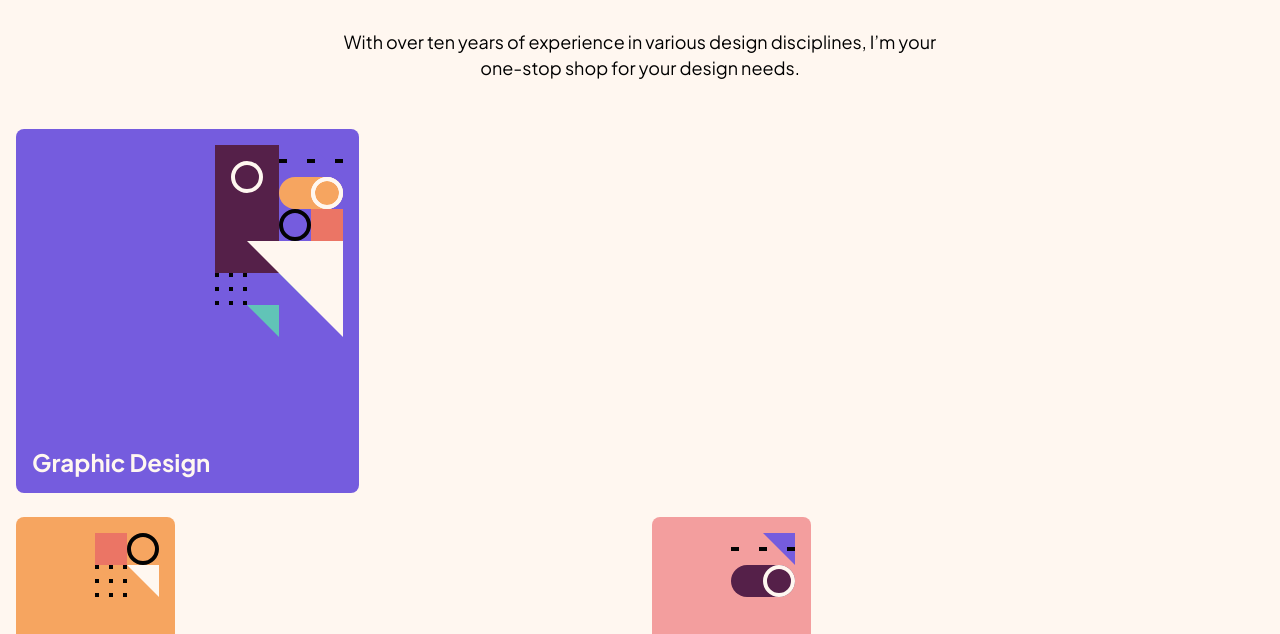
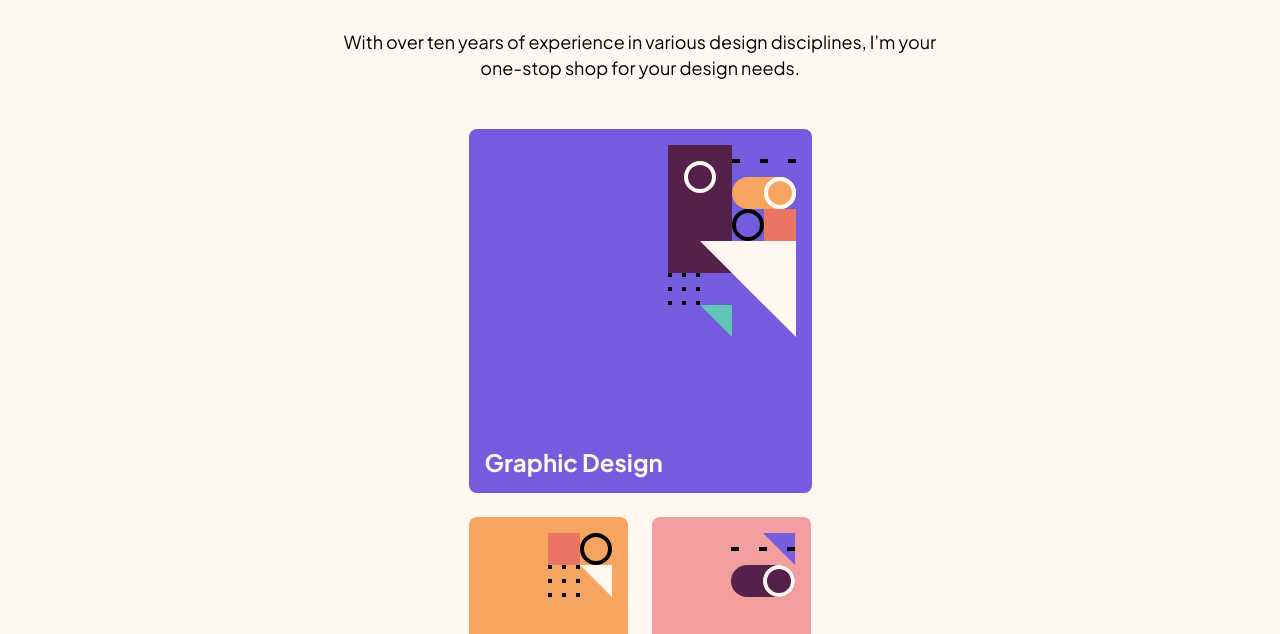
Before and after one commit to JreyIV/frontend-mentor, a plain HTML site: page junior/single-page-design-portfolio/index.html in a window 1280 px wide. Shown: the part 166-800 px from the top of the page. Drawn offline with Linux system fonts and the light colour scheme.

Commit message:
updated services
moved cards to middle

```diff
--- a/junior/single-page-design-portfolio/styles.css
+++ b/junior/single-page-design-portfolio/styles.css
@@ -148,6 +148,8 @@ nav img {
   gap: 1.5rem;
   padding-inline: 1rem;
   padding-bottom: 124px;
+  max-width: fit-content;
+  margin: 0 auto;
 }
 
 .service-card {
```
